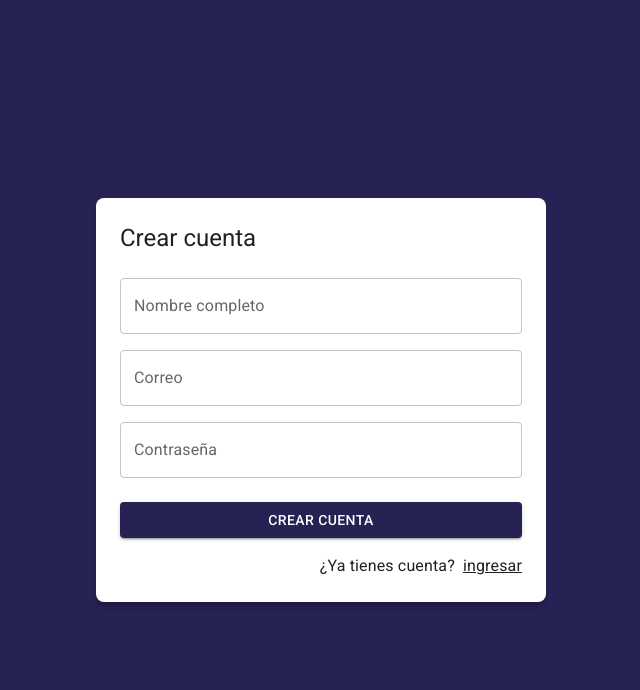
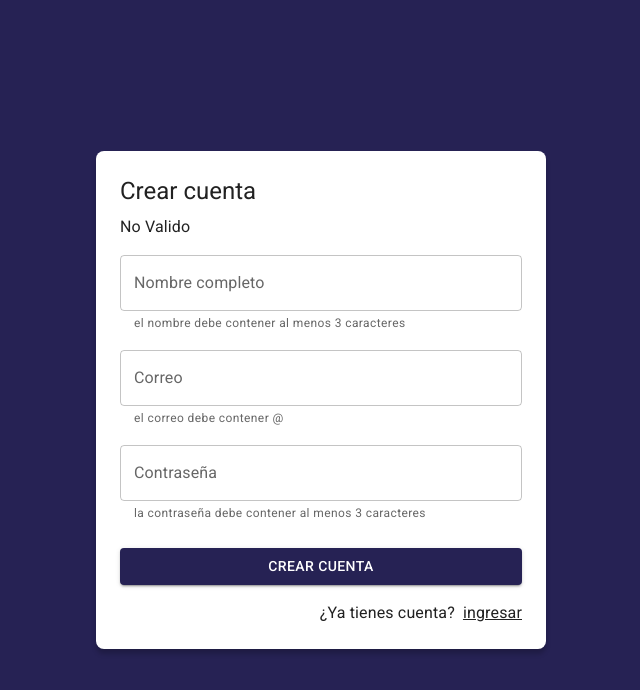
Before and after one commit to rafaeluceta09/08new-journal-app, a React (Vite) app: page /auth/register in a window 1280 px wide. Shown: the top 690 px of the page, without its empty margins (319-959 px from the left). Built offline with nearby package versions, Linux system fonts and the light colour scheme.

Commit message:
trabajando con el login funcional

```diff
--- a/src/auth/pages/LoginPage.jsx
+++ b/src/auth/pages/LoginPage.jsx
@@ -11,8 +11,6 @@ export const LoginPage = () => {
   const { state } =  useSelector( (state) => state.auth );
   const { email, password, onInputChange } = useForm({ email : 'suceta@goplaca.com', password : '12345'  } );
   const dispath = useDispatch();
-
-
 
 
   const onSubmitForm = (e) => {
--- a/src/auth/pages/RegisterPage.jsx
+++ b/src/auth/pages/RegisterPage.jsx
@@ -2,44 +2,96 @@ import { Link as RouterLink } from 'react-router-dom';
 import { Button, Grid, Link, TextField, Typography } from '@mui/material';
 import { Google } from '@mui/icons-material';
 import { AuthLayout } from '../layout/AuthLayout';
+import { useForm } from '../../hooks/useForm';
+import { useMemo, useState } from 'react';
+import { useDispatch } from 'react-redux';
+import { startCreateUserWithEmailPassword } from '../../store/auth/thunks';
+
+const initialState ={
+
+  email : '',
+  password : '',
+  displayName : ''
+}
+
+const requestValidations ={
+  email : [ (value)=> value.includes('@') , 'el correo debe contener @' ],
+  password : [(value) => value.length > 2 , 'la contraseña debe contener al menos 3 caracteres'] ,
+  displayName : [ (value) => value.length > 2 , 'el nombre debe contener al menos 3 caracteres' ]
+}
 
 
 export const RegisterPage = () => {
+  const [isSubmited, setisSubmited] =  useState(false);
+  const { email, password, displayName, onInputChange,
+          emailValid,passwordValid, displayNameValid, isFormValid} = useForm(initialState, requestValidations);
+  const dispatch = useDispatch();
+
+
+
+  const onSubmitForm = ( e ) => {
+    e.preventDefault();
+    setisSubmited( true );
+    if (!isFormValid) return false;
+
+    dispatch(startCreateUserWithEmailPassword({ email, password , displayName }))
+
+
+  }
+
   return (
     <AuthLayout title="Crear cuenta">
-      <form>
+      <Grid>
+        { isFormValid ? 'Valido' : 'No Valido'  }
+      </Grid>
+      <form onSubmit={ onSubmitForm } >
           <Grid container>
 
             <Grid item xs={ 12 } sx={{ mt: 2 }}>
               <TextField
                 label="Nombre completo"
                 type="text"
+                name= 'displayName'
+                value={ displayName }
+                onChange={ onInputChange }
                 placeholder='Nombre completo'
                 fullWidth
+                error = { !!displayNameValid && isSubmited }
+                helperText = { displayNameValid }
               />
             </Grid>
 
             <Grid item xs={ 12 } sx={{ mt: 2 }}>
               <TextField
                 label="Correo"
-                type="email"
+                type="text"
+                name= 'email'
+                value={ email }
+                onChange={ onInputChange }
                 placeholder='correo@google.com'
                 fullWidth
+                error = { !!emailValid && isSubmited }
+                helperText = { emailValid }
               />
             </Grid>
 
             <Grid item xs={ 12 } sx={{ mt: 2 }}>
               <TextField
                 label="Contraseña"
-                type="password"
+                type= "password"
+                name= 'password'
+                value={ password }
+                onChange={ onInputChange }
                 placeholder='Contraseña'
                 fullWidth
+                error = { !!passwordValid && isSubmited }
+                helperText = { passwordValid }
               />
             </Grid>
 
             <Grid container spacing={ 2 } sx={{ mb: 2, mt: 1 }}>
               <Grid item xs={ 12 }>
-                <Button variant='contained' fullWidth>
+                <Button type='submit' variant='contained' fullWidth>
                   Crear cuenta
                 </Button>
               </Grid>
--- a/src/firebase/providers.js
+++ b/src/firebase/providers.js
@@ -1,4 +1,4 @@
-import { signInWithPopup, GoogleAuthProvider } from 'firebase/auth';
+import { signInWithPopup, GoogleAuthProvider, createUserWithEmailAndPassword,  updateProfile } from 'firebase/auth';
 import { FirebaseAuth } from './config';
 
 const googleProvider = new GoogleAuthProvider();
@@ -16,7 +16,6 @@ export const signInWhithGoogle = async () =>{
             displayName,
             email
         }
-
     }
     catch(error){
         // Handle Errors here.
@@ -31,7 +30,46 @@ export const signInWhithGoogle = async () =>{
             errorCode,
             errorMessage
         }
+    }
+}
+
+export const createWithEmailPassword = async ( { email, password, displayName } ) =>{
+
+    try {
+
+        const result = await createUserWithEmailAndPassword(FirebaseAuth, email, password );
+        let { photoURL, uid } = result.user;
+        console.log(result);
+        await updateProfile( FirebaseAuth.currentUser, { displayName });
+
+        return {
+            ok : true,
+            photoURL,
+            uid,
+            displayName,
+            email
+        }
+
+    } catch (error) {
+        return{
+            ok : false,
+            errorCode : error.code,
+            errorMessage : error.code,
+
+        }
+    }
+}
+
+
+export const loginWithEmailPassword = async({ email, password }) =>{
+
+    try{
+
+
+    }
+    catch{
 
     }
 
+
 }
--- a/src/hooks/useForm.js
+++ b/src/hooks/useForm.js
@@ -1,8 +1,28 @@
-import { useState } from 'react';
+import { FormatShapes } from '@mui/icons-material';
+import { useEffect,useState , useMemo } from 'react';
 
-export const useForm = ( initialForm = {} ) => {
+export const useForm = ( initialForm = {}, requestValidations={} ) => {
 
-    const [ formState, setFormState ] = useState( initialForm );
+    const [ formState, setFormState ] = useState( initialForm, requestValidations );
+    const [formValidations, setformValidations] = useState({});
+
+
+    useEffect(() => {
+        checkFormValidations();
+    }, [formState])
+
+    const isFormValid = useMemo( () => {
+
+        for(let formItem of Object.keys(formValidations)){
+
+            if (formValidations[formItem] !== null)  return false;
+        }
+
+        return true;
+
+    },[formValidations])
+
+
 
     const onInputChange = ({ target }) => {
         const { name, value } = target;
@@ -12,13 +32,33 @@ export const useForm = ( initialForm = {} ) => {
         });
     }
 
+
+    const checkFormValidations = () =>{
+        const checkValidations ={ } ;
+
+        for (let itemForm of Object.keys( requestValidations )) {
+
+            let [ fn, errorMessage ] = requestValidations[itemForm];
+
+            checkValidations[`${itemForm}Valid`] = fn(formState[itemForm]) ? null : errorMessage;
+        }
+        setformValidations(checkValidations);
+
+
+    }
+
+
+
+
     const onResetForm = () => {
         setFormState( initialForm );
     }
 
     return {
         ...formState,
+        ...formValidations,
         formState,
+        isFormValid,
         onInputChange,
         onResetForm,
     }
--- a/src/store/auth/thunks.js
+++ b/src/store/auth/thunks.js
@@ -1,4 +1,4 @@
-import { signInWhithGoogle } from "../../firebase";
+import { createWithEmailPassword, signInWhithGoogle } from "../../firebase";
 import { checkingCredentials, login, logout } from "./authSlice";
 
 export const chekingAuthentication = ( email, passwords) => {
@@ -24,3 +24,22 @@ export const  startGoogleSignIn = () => {
     }
 
 }
+export const startCreateUserWithEmailPassword =({ email, password, displayName }) => {
+    return async (dispatch) =>{
+
+        dispatch( checkingCredentials() );
+        const result = await createWithEmailPassword({ email, password, displayName });
+        if( !result.ok ) return dispatch(logout(result))
+        dispatch(login(result));
+    }
+
+}
+
+export const startLoginWithEmailPassword = function( { email, password  }){
+    return (dispatch) => {
+        dispatch(checkingCredentials());
+
+
+    }
+
+}
```
